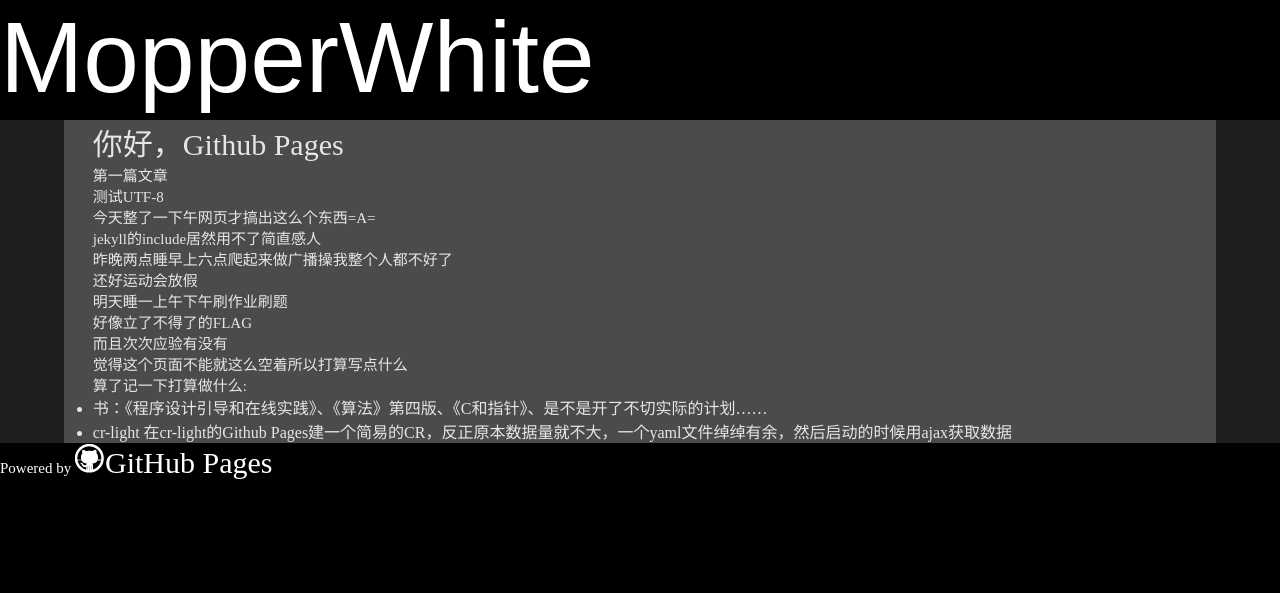
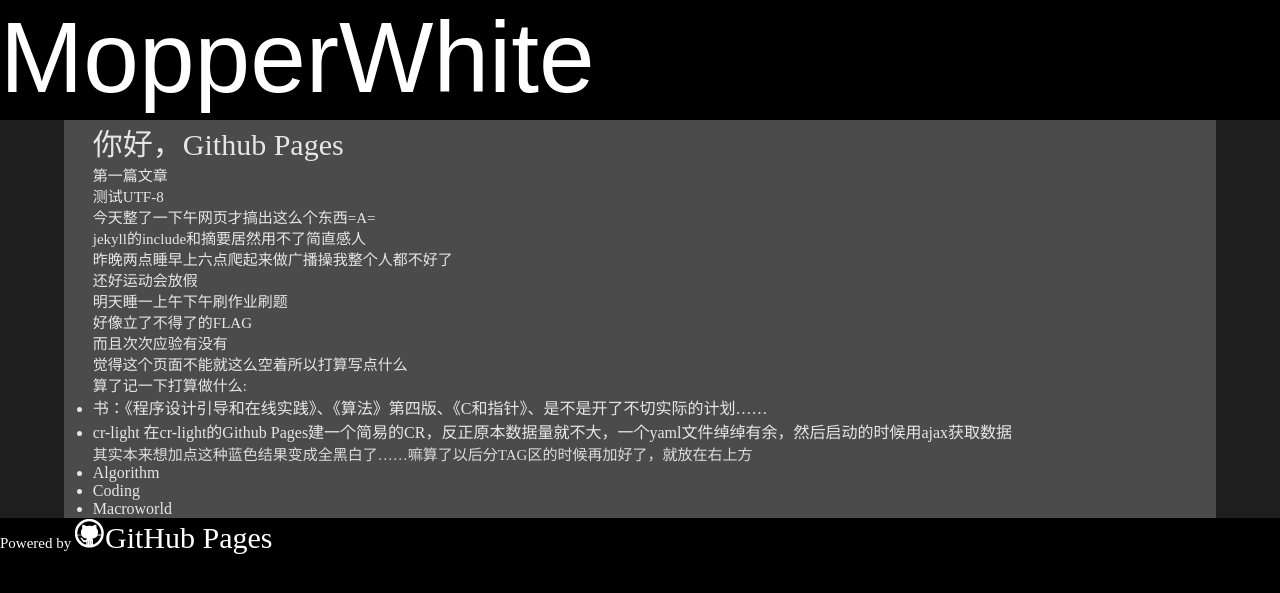
Before and after one commit to mopperwhite/mopperwhite.github.io, a Jekyll site: the page built from _posts/2014-11-07-Hello-GithubPages.markdown, in a window 1280 px wide. Shown: the top 593 px of the page. Built offline with Jekyll 4.4.1, drawn with Linux system fonts in a browser that asks for light colours.

Commit message:
2014年 11月 07日 星期五 21:44:30 CST

```diff
--- a/_posts/2014-11-07-Hello-GithubPages.markdown
+++ b/_posts/2014-11-07-Hello-GithubPages.markdown
@@ -13,7 +13,7 @@ tags:
 
 今天整了一下午网页才搞出这么个东西=A=
 
-jekyll的include居然用不了简直感人
+jekyll的include和摘要居然用不了简直感人
 
 昨晚两点睡早上六点爬起来做广播操我整个人都不好了
 
@@ -31,3 +31,9 @@ jekyll的include居然用不了简直感人
 
 * 书：《程序设计引导和在线实践》、《算法》第四版、《C和指针》、是不是开了不切实际的计划……
 * cr-light 在cr-light的Github Pages建一个简易的CR，反正原本数据量就不大，一个yaml文件绰绰有余，然后启动的时候用ajax获取数据
+
+<p style="color:#DCDCDC">其实本来想加点这种蓝色结果变成全黑白了……嘛算了以后分TAG区的时候再加好了，就放在右上方</p>
+
+* Algorithm
+* Coding
+* Macroworld
--- a/commit.txt
+++ b/commit.txt
@@ -1 +1 @@
-2014年 11月 07日 星期五 21:38:39 CST
+2014年 11月 07日 星期五 21:44:30 CST
```
